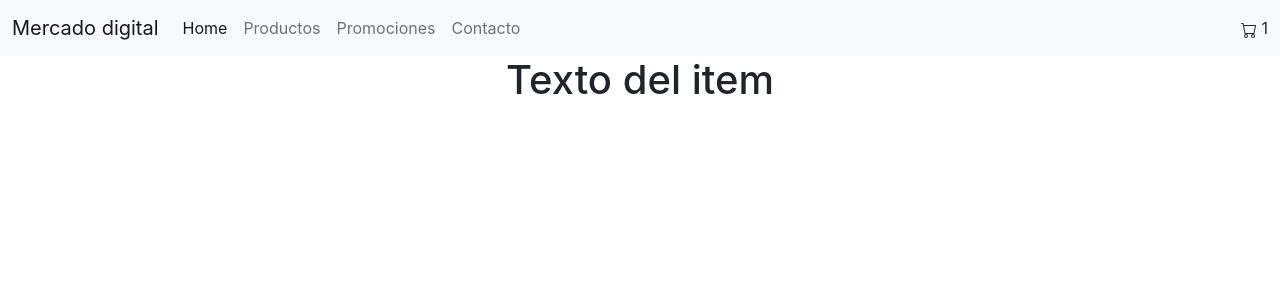
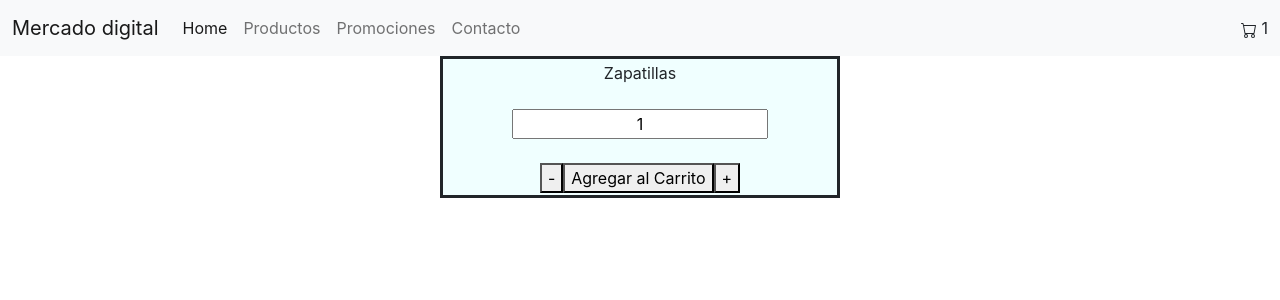
Before and after one commit to dev-randysley/mercado-Digital, a React (Create React App) app: page / in a window 1280 px wide. Shown: the top 300 px of the page. Built offline with nearby package versions, Linux system fonts and the light colour scheme.

Commit message:
Se agrego plantilla inicial del componente ItemCount, se agrego la logica segun el boton presionado

```diff
--- a/src/App.css
+++ b/src/App.css
@@ -28,6 +28,15 @@
   color: #61dafb;
 }
 
+.Cart{
+  max-width: 400px;
+  border: solid;
+  width: auto;
+  background-color: azure;
+  padding: 2px;
+  margin: auto;
+}
+
 @keyframes App-logo-spin {
   from {
     transform: rotate(0deg);
--- a/src/App.js
+++ b/src/App.js
@@ -7,7 +7,7 @@ function App() {
 
     <div className="App">
       <NavBar />
-      <ItemListContainer texto="Texto del item " />
+      <ItemListContainer />
     </div>
   );
 }
--- a/src/components/CartWidget.js
+++ b/src/components/CartWidget.js
@@ -7,7 +7,7 @@ const CartWidget = () =>{
             <svg xmlns="http://www.w3.org/2000/svg" width="16" height="16" fill="currentColor" class="bi bi-cart" viewBox="0 0 16 16">
                 <path d="M0 1.5A.5.5 0 0 1 .5 1H2a.5.5 0 0 1 .485.379L2.89 3H14.5a.5.5 0 0 1 .491.592l-1.5 8A.5.5 0 0 1 13 12H4a.5.5 0 0 1-.491-.408L2.01 3.607 1.61 2H.5a.5.5 0 0 1-.5-.5zM3.102 4l1.313 7h8.17l1.313-7H3.102zM5 12a2 2 0 1 0 0 4 2 2 0 0 0 0-4zm7 0a2 2 0 1 0 0 4 2 2 0 0 0 0-4zm-7 1a1 1 0 1 1 0 2 1 1 0 0 1 0-2zm7 0a1 1 0 1 1 0 2 1 1 0 0 1 0-2z"/>
             </svg>
-            <span> 1</span>
+            <span id ='CartCount'> 1</span>
         </div>
     )
 }
--- /dev/null
+++ b/src/components/ItemCount.js
@@ -0,0 +1,40 @@
+import React, {useState} from 'react';
+
+const ItemCount = ({stock, initial,onAdd}) =>{
+
+    const [contador, setContador]= useState(parseInt(initial));
+    const [stockInicial, setStock]= useState(parseInt(stock));
+    return(
+        <>
+        <div className='Cart'>
+            <span className ='ProductName'>Zapatillas</span>
+            <br/>
+            <br/>
+            <input style={{textAlign:'center'}} type='text' min='1' id='count' value={contador} />
+            <br/>
+            <br/>
+            <button className='Button' onClick={() =>{
+                if(contador >1 ){
+                    setContador(contador -1);
+                }
+            }}> - </button>
+
+            <button className='Button' onClick={()=>{
+                if(stockInicial != 0){
+                    onAdd(contador);
+                }else{
+                    alert("No cuenta con Stock para el producto seleccionado")}
+           }}>Agregar al Carrito</button>
+
+            <button className='Button' onClick={() =>{
+                if(contador < stockInicial){
+                    setContador(contador +1);
+
+                }
+            }}> + </button>
+        </div>
+        </>
+    )
+}
+
+export default ItemCount
--- a/src/components/ItemListContainer.js
+++ b/src/components/ItemListContainer.js
@@ -1,10 +1,17 @@
 import React from 'react';
+import ItemCount from './ItemCount';
 
 const ItemListContainer = (props) =>{
     // el componente debe tener un icono y ubicarlo en el navBar
+
+    const onAdd = (value) =>{
+        alert("Se agrego el producto a su carrito de compras")
+        console.log('valor ingresado al carrito: ',value);
+    }
+
     return(
         <div>
-            <h1>{props.texto}</h1>
+            <ItemCount stock="10" initial="1" onAdd={onAdd}/>
         </div>
     )
 }
--- a/src/components/NavBar.js
+++ b/src/components/NavBar.js
@@ -6,18 +6,18 @@ const NavBar = () => {
     return(
         <>
             <div >
-                <nav class="navbar navbar-expand-lg navbar-light bg-light">
-                    <div class="container-fluid">
-                        <a class="navbar-brand" href="#">Mercado digital</a>
-                        <button class="navbar-toggler" type="button" data-bs-toggle="collapse" data-bs-target="#navbarNavAltMarkup" aria-controls="navbarNavAltMarkup" aria-expanded="false" aria-label="Toggle navigation">
-                            <span class="navbar-toggler-icon"></span>
+                <nav className="navbar navbar-expand-lg navbar-light bg-light">
+                    <div className="container-fluid">
+                        <a className="navbar-brand" href="#">Mercado digital</a>
+                        <button className="navbar-toggler" type="button" data-bs-toggle="collapse" data-bs-target="#navbarNavAltMarkup" aria-controls="navbarNavAltMarkup" aria-expanded="false" aria-label="Toggle navigation">
+                            <span className="navbar-toggler-icon"></span>
                         </button>
-                        <div class="collapse navbar-collapse" id="navbarNavAltMarkup">
-                            <div class="navbar-nav">
-                                <a class="nav-link active" aria-current="page" href="#">Home</a>
-                                <a class="nav-link" href="#">Productos</a>
-                                <a class="nav-link" href="#">Promociones</a>
-                                <a class="nav-link" href="#" tabindex="-1" aria-disabled="true">Contacto</a>
+                        <div className="collapse navbar-collapse" id="navbarNavAltMarkup">
+                            <div className="navbar-nav">
+                                <a className="nav-link active" aria-current="page" href="#">Home</a>
+                                <a className="nav-link" href="#">Productos</a>
+                                <a className="nav-link" href="#">Promociones</a>
+                                <a className="nav-link" href="#" tabindex="-1" aria-disabled="true">Contacto</a>
                             </div>
                         </div>
                         <CartWidget />
```
